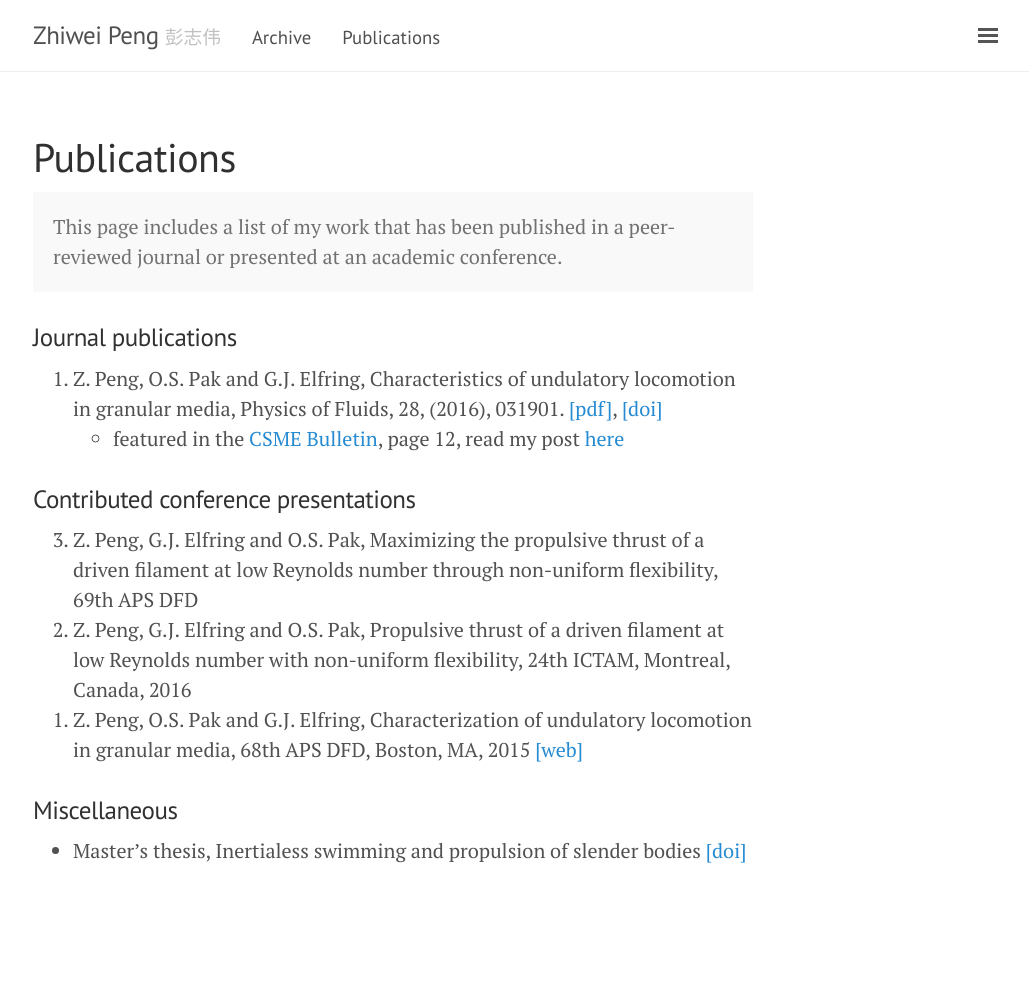
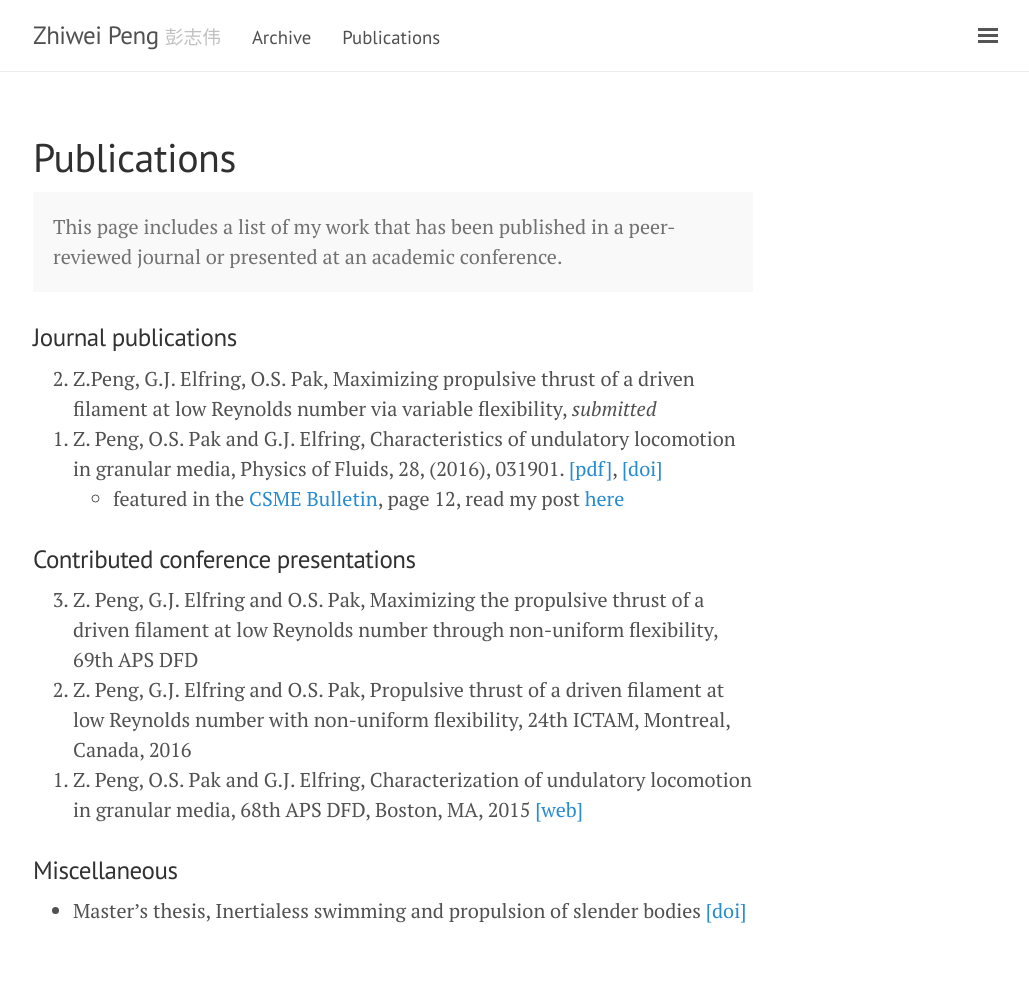
Before and after one commit to zpeng2/zpeng2.github.io, a Jekyll site: the page built from publications.md, in a window 1280 px wide. Shown: the whole page, without its empty margins (247-1276 px from the left). Built offline with Jekyll 4.4.1, drawn with Linux system fonts in a browser that asks for light colours; before the commit the page ends 946 px from its top, so only the background shows below that.

Commit message:
update pubs

```diff
--- a/publications.md
+++ b/publications.md
@@ -10,7 +10,7 @@ title: Publications
 
 ### Journal publications
 
-
+0. Z.Peng, G.J. Elfring, O.S. Pak, Maximizing propulsive thrust of a driven filament at low Reynolds number via variable flexibility, *submitted*
 0. Z. Peng, O.S. Pak and G.J. Elfring, Characteristics of undulatory locomotion in granular media, Physics of Fluids, 28, (2016), 031901. [[pdf]](/assets/pof1.pdf), [[doi]](http://dx.doi.org/10.1063/1.4942895)
 	* featured in the [CSME Bulletin](http://www.csme-scgm.ca/sites/all/themes/csme/uploaded/CSME_publications/BULLETIN-SPRING%202016.pdf), page 12, read my post [here](/2016/05/13/CSME-feature/)
 {: reversed="reversed"}
```
Also changed, not shown: 1 other file.
